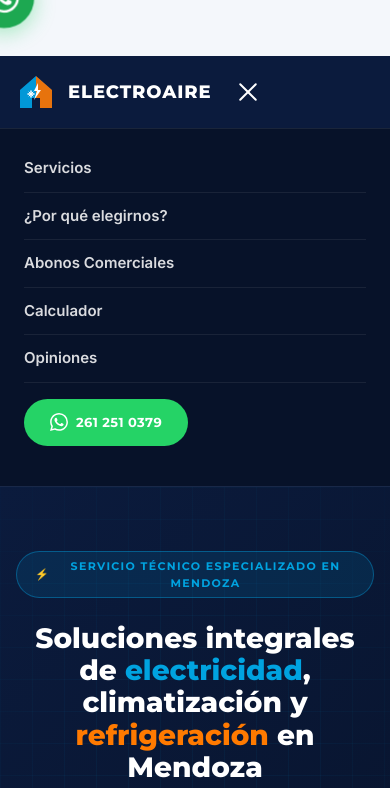
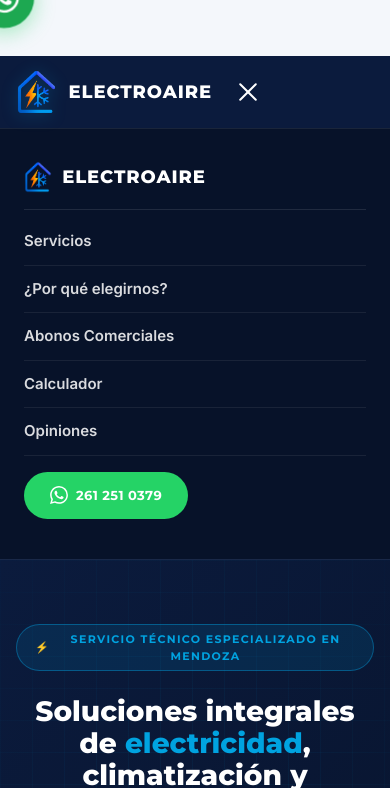
Before and after one commit to fernando-alma/electroaire, a plain HTML site: page index.html in a window 390 px wide. Both pictures are taken after a click on the button "Abrir menú". Shown: the top 788 px of the page. Drawn offline with Linux system fonts and the light colour scheme.

Commit message:
feat: incorporar logo oficial de la marca, favicons y estilos en cabecera, abonos y footer

```diff
--- a/index.html
+++ b/index.html
@@ -9,6 +9,10 @@
   <meta property="og:title" content="Electroaire – Soluciones Eléctricas y de Climatización en Mendoza" />
   <meta property="og:description" content="Instalaciones profesionales, reparaciones y mantenimiento garantizado para hogares, comercios y empresas en el Gran Mendoza." />
   <meta property="og:type" content="website" />
+  <meta property="og:image" content="assets/logo.png" />
+  <link rel="icon" type="image/png" sizes="32x32" href="assets/favicon-32.png" />
+  <link rel="icon" type="image/png" sizes="64x64" href="assets/favicon.png" />
+  <link rel="apple-touch-icon" sizes="180x180" href="assets/apple-touch-icon.png" />
   <link rel="preconnect" href="https://fonts.googleapis.com" />
   <link rel="preconnect" href="https://fonts.gstatic.com" crossorigin />
   <link href="https://fonts.googleapis.com/css2?family=Montserrat:wght@400;600;700;800&family=Inter:wght@400;600&display=swap" rel="stylesheet" />
@@ -27,18 +31,7 @@
   <header class="header" id="header">
     <div class="container header__inner">
       <a href="#" class="header__logo" aria-label="Electroaire - Inicio">
-        <div class="logo-icon" aria-hidden="true">
-          <svg width="40" height="40" viewBox="0 0 40 40" fill="none">
-            <path d="M20 4L4 18v18h12V26h8v10h12V18L20 4z" fill="#0D3B82"/>
-            <path d="M20 4L4 18v18h12V26h4V4z" fill="#00A3E0" opacity="0.9"/>
-            <path d="M20 4l16 14v18H24V26h-4V4z" fill="#FF7A00" opacity="0.9"/>
-            <path d="M22 11l-4 8h3l-3 9 7-10h-3z" fill="white"/>
-            <line x1="12" y1="22" x2="18" y2="22" stroke="white" stroke-width="1.5" stroke-linecap="round"/>
-            <line x1="15" y1="19" x2="15" y2="25" stroke="white" stroke-width="1.5" stroke-linecap="round"/>
-            <line x1="13" y1="20" x2="17" y2="24" stroke="white" stroke-width="1" stroke-linecap="round"/>
-            <line x1="17" y1="20" x2="13" y2="24" stroke="white" stroke-width="1" stroke-linecap="round"/>
-          </svg>
-        </div>
+        <img src="assets/logo.png" alt="Electroaire Logo" class="brand-logo-img" width="42" height="48" />
         <div class="logo-text">
           <span class="logo-text__brand">ELECTROAIRE</span>
           <span class="logo-text__sub">INSTALACIÓN ELÉCTRICA Y REFRIGERACIÓN</span>
@@ -64,6 +57,10 @@
     </div>
 
     <div class="header__mobile-menu" id="mobile-menu" aria-hidden="true">
+      <div class="mobile-menu__brand">
+        <img src="assets/logo.png" alt="Logo Electroaire" width="34" height="38" />
+        <span class="logo-text__brand">ELECTROAIRE</span>
+      </div>
       <nav aria-label="Menú móvil">
         <a href="#servicios" class="header__mobile-link">Servicios</a>
         <a href="#por-que" class="header__mobile-link">¿Por qué elegirnos?</a>
@@ -302,12 +299,7 @@
             <div class="abonos__card">
               <div class="abonos__card-header">
                 <div class="abonos__card-logo">
-                  <svg width="28" height="28" viewBox="0 0 40 40" fill="none">
-                    <path d="M20 4L4 18v18h12V26h8v10h12V18L20 4z" fill="#0D3B82"/>
-                    <path d="M20 4L4 18v18h12V26h4V4z" fill="#00A3E0" opacity="0.9"/>
-                    <path d="M20 4l16 14v18H24V26h-4V4z" fill="#FF7A00" opacity="0.9"/>
-                    <path d="M22 11l-4 8h3l-3 9 7-10h-3z" fill="white"/>
-                  </svg>
+                  <img src="assets/logo.png" alt="Electroaire Logo" class="abonos__logo-img" width="28" height="32" />
                   <span>ELECTROAIRE</span>
                 </div>
                 <span class="abonos__card-badge">Convenio Institucional</span>
@@ -589,12 +581,7 @@
     <div class="container footer__grid">
       <div class="footer__col">
         <div class="footer__logo">
-          <svg width="36" height="36" viewBox="0 0 40 40" fill="none">
-            <path d="M20 4L4 18v18h12V26h8v10h12V18L20 4z" fill="#0D3B82"/>
-            <path d="M20 4L4 18v18h12V26h4V4z" fill="#00A3E0" opacity="0.9"/>
-            <path d="M20 4l16 14v18H24V26h-4V4z" fill="#FF7A00" opacity="0.9"/>
-            <path d="M22 11l-4 8h3l-3 9 7-10h-3z" fill="white"/>
-          </svg>
+          <img src="assets/logo.png" alt="Electroaire Logo" class="footer__logo-img" width="44" height="50" />
           <div>
             <span class="footer__brand">ELECTROAIRE</span>
             <span class="footer__brand-sub">Mendoza, Argentina</span>
--- a/style.css
+++ b/style.css
@@ -279,6 +279,21 @@
   align-items: center;
   gap: 12px;
   flex-shrink: 0;
+  text-decoration: none;
+}
+
+.brand-logo-img {
+  height: 46px;
+  width: auto;
+  object-fit: contain;
+  flex-shrink: 0;
+  filter: drop-shadow(0 2px 8px rgba(0, 163, 224, 0.35));
+  transition: transform var(--transition-fast), filter var(--transition-fast);
+}
+
+.header__logo:hover .brand-logo-img {
+  transform: scale(1.05);
+  filter: drop-shadow(0 4px 14px rgba(0, 163, 224, 0.55));
 }
 
 .logo-text {
@@ -373,7 +388,22 @@
 }
 .header__mobile-menu.open {
   display: block;
-  max-height: 400px;
+  max-height: 450px;
+}
+
+.mobile-menu__brand {
+  display: flex;
+  align-items: center;
+  gap: 10px;
+  padding: var(--sp-2) 0;
+  border-bottom: 1px solid rgba(255, 255, 255, 0.1);
+  margin-bottom: var(--sp-1);
+}
+
+.mobile-menu__brand img {
+  height: 32px;
+  width: auto;
+  object-fit: contain;
 }
 
 .header__mobile-link {
@@ -737,6 +767,14 @@
   font-weight: 800;
   font-size: 14px;
   letter-spacing: 0.06em;
+}
+
+.abonos__logo-img {
+  height: 32px;
+  width: auto;
+  object-fit: contain;
+  flex-shrink: 0;
+  filter: drop-shadow(0 2px 6px rgba(0, 163, 224, 0.3));
 }
 
 .abonos__card-badge {
@@ -1199,6 +1237,19 @@
   margin-bottom: var(--sp-3);
 }
 
+.footer__logo-img {
+  height: 50px;
+  width: auto;
+  object-fit: contain;
+  flex-shrink: 0;
+  filter: drop-shadow(0 2px 10px rgba(0, 163, 224, 0.3));
+  transition: transform var(--transition-fast);
+}
+
+.footer__logo-img:hover {
+  transform: scale(1.05);
+}
+
 .footer__brand {
   display: block;
   font-family: var(--font-heading);
```
Also changed, not shown: assets/apple-touch-icon.png (added), assets/favicon-32.png (added), assets/favicon.png (added), assets/logo.png (added).
